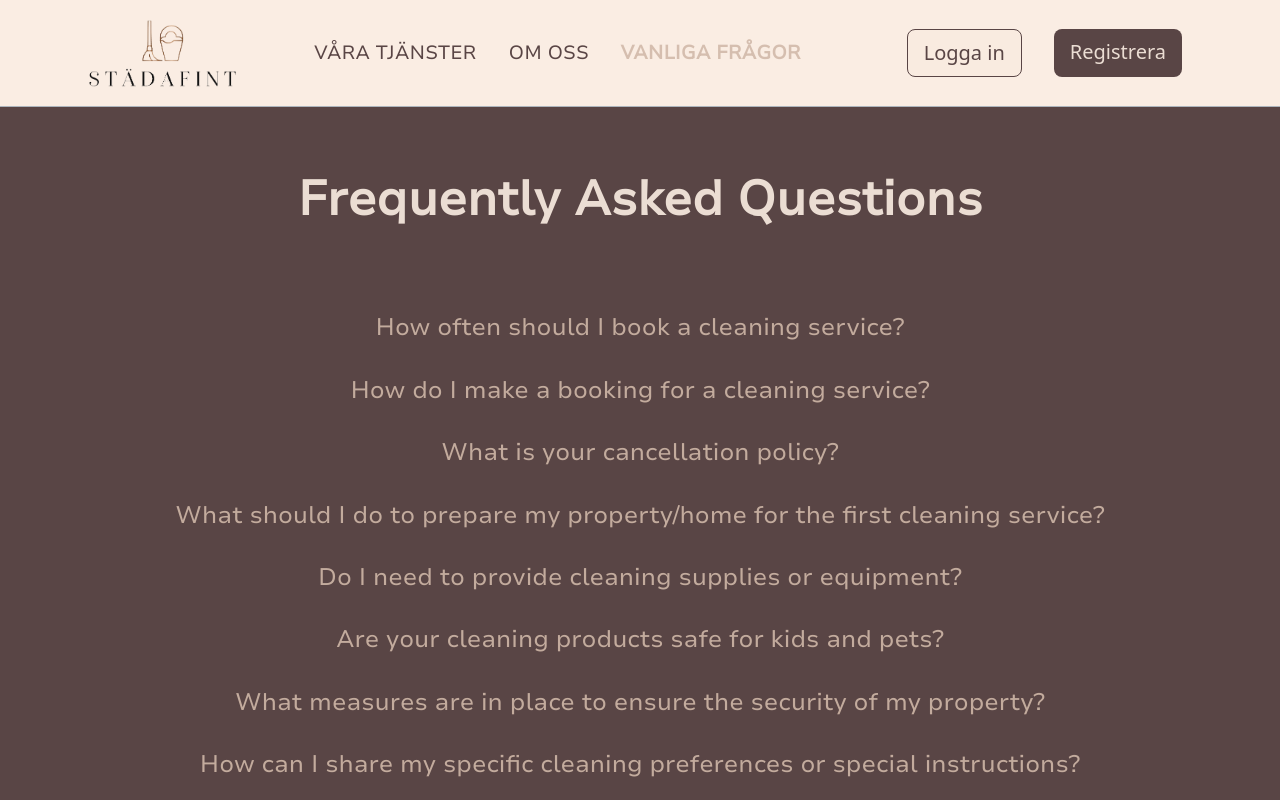
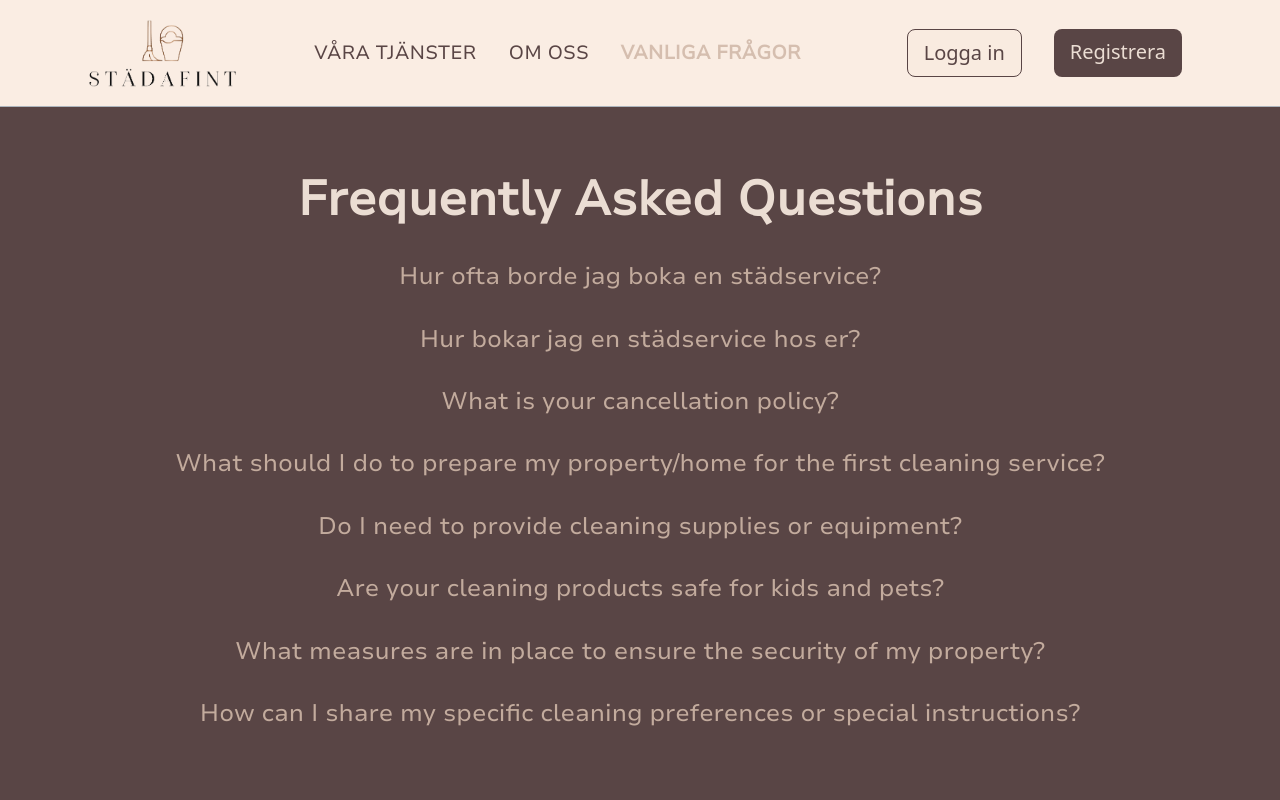
Before and after one commit to SebbeKarner88/CleanBookings-frontend, a React (Vite) app: page /faq in a window 1280 px wide. Shown: the top 800 px of the page. Built offline with nearby package versions, Linux system fonts and the light colour scheme.

Commit message:
FAQ styling and WIP translation to Swedish

```diff
--- a/src/components/FAQ.tsx
+++ b/src/components/FAQ.tsx
@@ -5,19 +5,14 @@ import { Footer } from '../common/Footer';
 
 function FAQ() {
     const [ expandedIndex, setExpandedIndex ] = useState(null);
-
     const faqs = [
-
-        //TODO - Behövs det uppdateringslogik för FAQs?
-
-
         {
-            question: 'How often should I book a cleaning service?',
-            answer: 'It depends on various factors including the size of your property/home, the level of activity and your own personal preference for cleanliness. However, many customers find that a service every other week keeps their property/home fresh and tidy.'
+            question: 'Hur ofta borde jag boka en städservice?',
+            answer: 'Det beror på många olika faktorer så som storleken på ditt hem eller din fastighet, nivån av aktivitet och dina personliga preferenser för renlighet. De flesta kunder tycker att städservice varannan vecka hjälper dem att hålla sitt hem snyggt och prydligt.'
         },
         {
-            question: 'How do I make a booking for a cleaning service?',
-            answer: 'You can book our services online through our website. Just select your desired cleaning package, specify the date and time that work best for you, and provide the necessary details about your home.'
+            question: 'Hur bokar jag en städservice hos er?',
+            answer: 'Du kan boka våra tjänster online via vår webbsida genom att klicka på "Våra tjänster" i menyn högst upp. Välj den typ av tjänst som passar dig bäst, bestäm datum och tid för när tjänsten ska utföras och fyll i dina personliga uppgifter.'
         },
         {
             question: 'What is your cancellation policy?',
@@ -55,14 +50,18 @@ function FAQ() {
             <NavBar />
             <div className='faq-container'>
                 <h2 className='faq'>Frequently Asked Questions</h2>
+
                 {faqs.map((faq, index) => (
                     <div key={index}>
-                        <h4 className='faq-question' onClick={() => handleClick(index)}>
-                            {faq.question}
-                        </h4>
+                            <h4 className='faq-question' onClick={() => {
+                                handleClick(index)
+                            }}>
+                                {faq.question}
+                            </h4>
                         {expandedIndex === index && <div className='faq-answer'>{faq.answer}</div>}
                     </div>
                 ))}
+
             </div>
             <Footer />
         </>
--- a/src/styles/FAQ.css
+++ b/src/styles/FAQ.css
@@ -4,13 +4,15 @@
     min-height: 70vh;
     display: flex;
     flex-direction: column;
+    padding-bottom: 5%;
 }
 
 .faq {
     font-size: 3em;
     font-weight: bold;
     color: var(--beige);
-    padding: 5%;
+    padding-top: 5%;
+    padding-bottom: 1%;
 }
 
 .faq-question {
```
